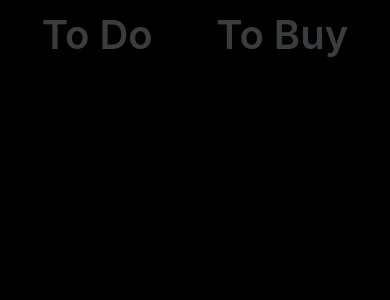
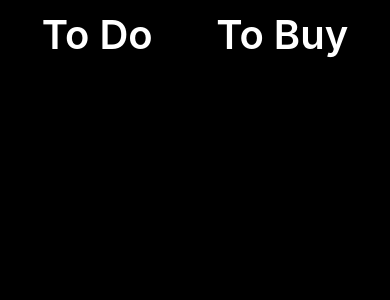
Before and after one commit to musekorea/React-Native-TodoList, a React Native app: screen / in a window 390 px wide. Shown: the top 300 px of the page. Built offline with nearby package versions, Linux system fonts and the light colour scheme.

Commit message:
touchable

```diff
--- a/App.js
+++ b/App.js
@@ -1,13 +1,29 @@
-import { StatusBar } from "expo-status-bar";
-import { StyleSheet, Text, View } from "react-native";
+//import { StatusBar } from "expo-status-bar";
+import {
+	StyleSheet,
+	Text,
+	View,
+	TouchableOpacity,
+	TouchableHighlight,
+} from "react-native";
 import { app_color } from "./theme.js";
 
 export default function App() {
 	return (
 		<View style={styles.container}>
 			<View style={styles.header}>
-				<Text style={styles.header_title}>To Do</Text>
-				<Text style={styles.header_title}>To Buy</Text>
+				<TouchableHighlight
+					onPress={() => {
+						console.log("clicked");
+					}}
+					underlayColor="red"
+					activeOpacity={0.5}
+				>
+					<Text style={styles.header_title}>To Do</Text>
+				</TouchableHighlight>
+				<TouchableOpacity style={styles.header_title}>
+					<Text style={styles.header_title}>To Buy</Text>
+				</TouchableOpacity>
 			</View>
 		</View>
 	);
@@ -28,6 +44,6 @@ const styles = StyleSheet.create({
 	header_title: {
 		fontSize: "40px",
 		fontWeight: 600,
-		color: app_color.deactivate,
+		color: app_color.fontDefaultColor,
 	},
 });
```
